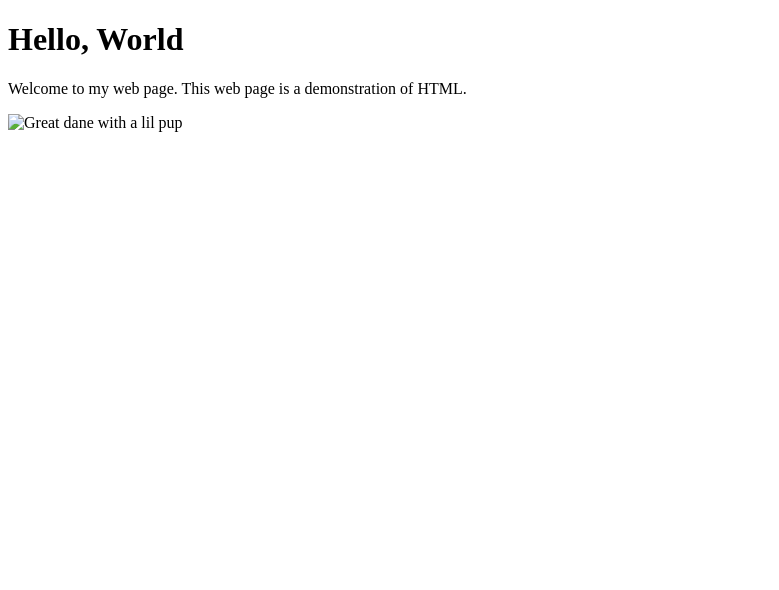
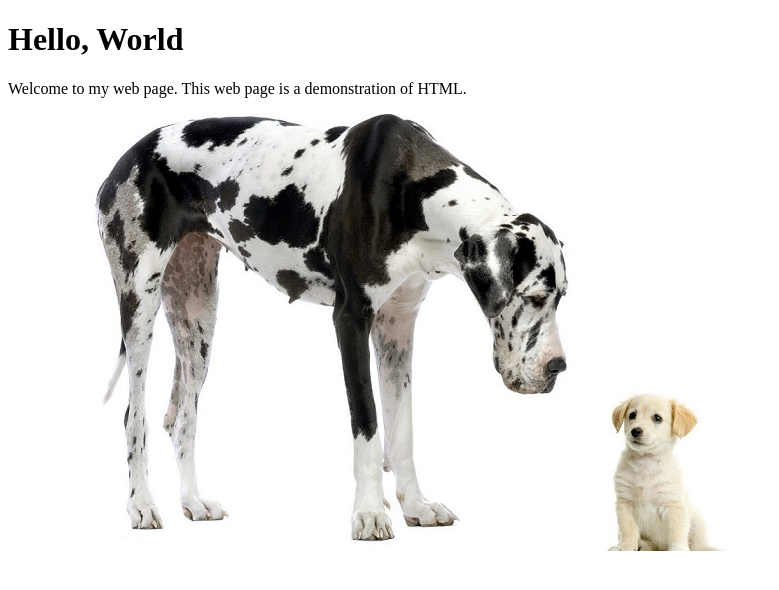
Before and after one commit to ekoorb/firstrep, a plain HTML site: page index.html in a window 1280 px wide. Shown: the whole page, without its empty margins (0-779 px from the left). Drawn offline with Linux system fonts and the light colour scheme.

Commit message:
Update index.html

```diff
--- a/index.html
+++ b/index.html
@@ -8,6 +8,6 @@
      web page is a demonstration of
      HTML.
    </p>
-   <img src="\pupper" alt="Great dane with a lil pup">
+   <img src="\pupper.jpg" alt="Great dane with a lil pup">
  </body>
 </html>
```
